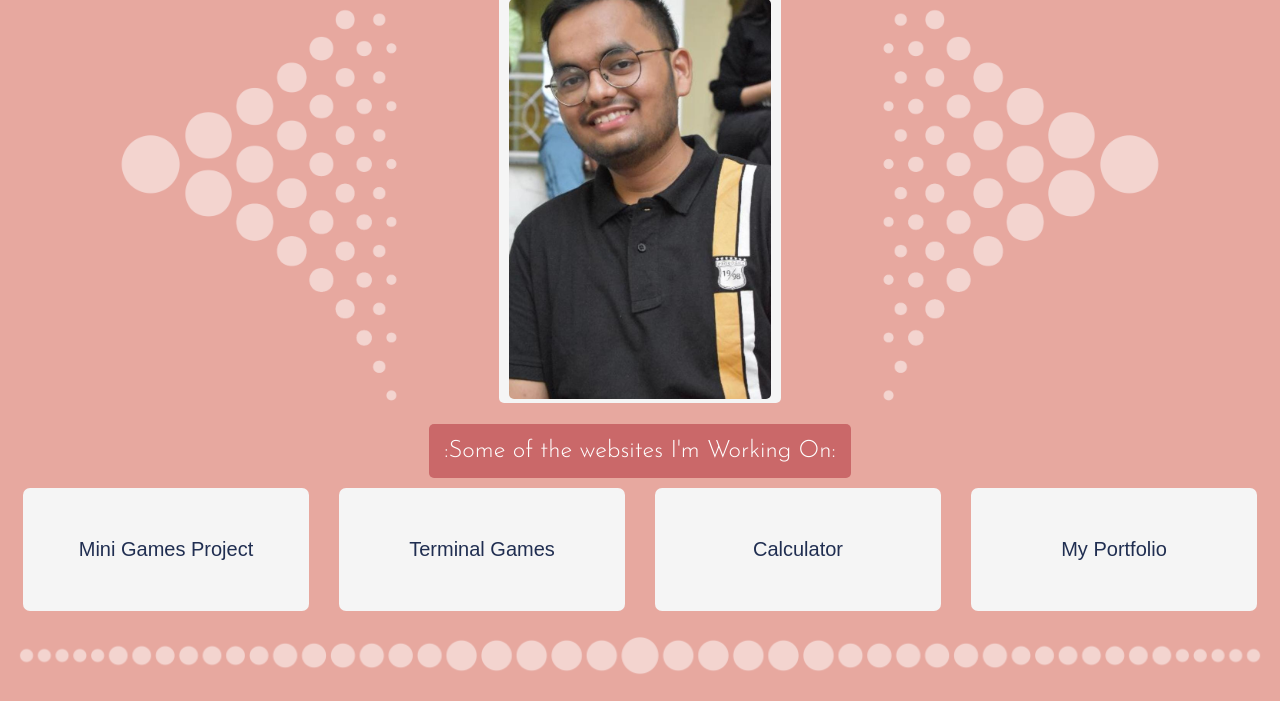
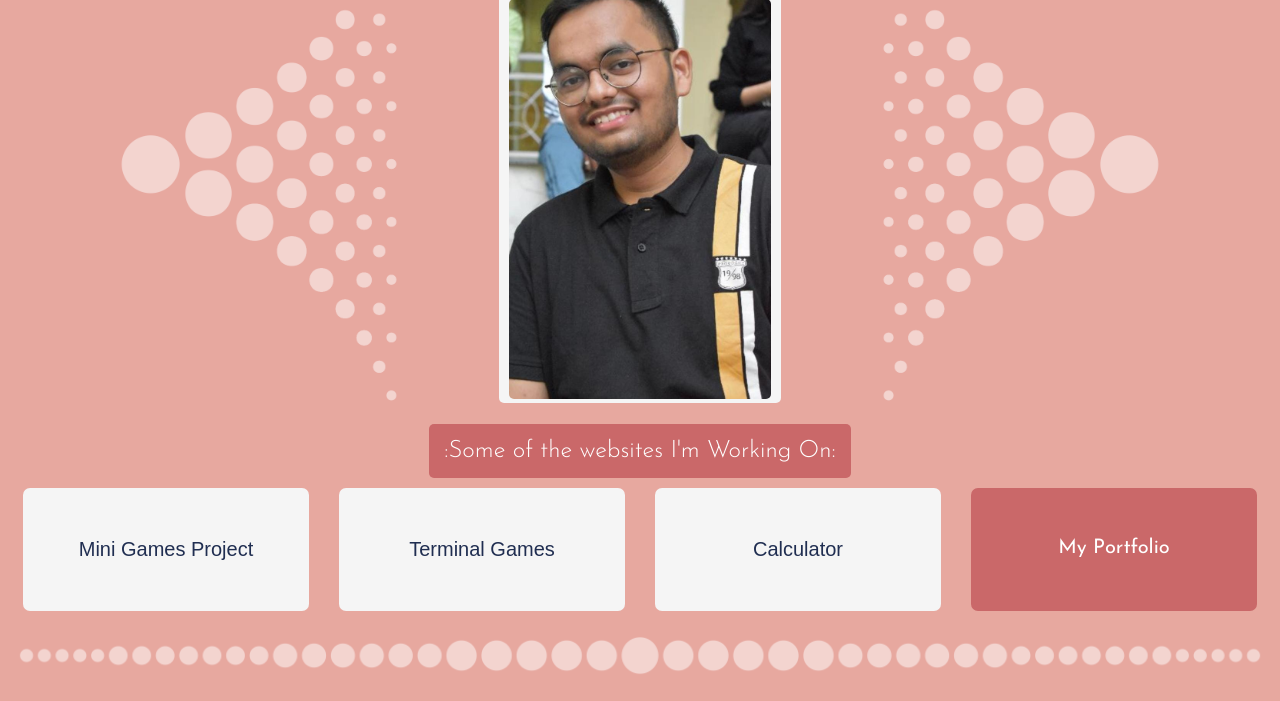
Before and after one commit to phANTom2303/anish-goenka-portfolio, a plain HTML site: page index.html in a window 1280 px wide. In both pictures the pointer is over the link "My Portfolio". Shown: the part 84-785 px from the top of the page. Drawn offline with Linux system fonts and the light colour scheme; a web font is replaced by a local one.

Commit message:
added hover effect to portfolio link

```diff
--- a/index.html
+++ b/index.html
@@ -24,7 +24,7 @@
                 <a href="https://github.com/phANTom2303/kiit-gfg-online-games">Mini Games Project</a>
                 <a href="https://phantom2303.github.io/terminal-games/" id="terminal-games">Terminal Games</a>
                 <a href="https://phantom2303.github.io/calculator/" id="calculator">Calculator</a>
-                <a href="https://phantom2303.github.io/anish-goenka-portfolio/">My Portfolio</a>
+                <a href="https://phantom2303.github.io/anish-goenka-portfolio/" id="portfolio">My Portfolio</a>
             </div>
         </div>
         <img src="./Circles Line for Separating Sections.png" style="opacity: 50%; width: 100%;">
--- a/styles.css
+++ b/styles.css
@@ -116,6 +116,16 @@ body {
     color: black;
 }
 
+#portfolio:hover {
+    background-color: #CA6869;
+    color: white;
+    font-family: "Josefin Sans",
+        sans-serif;
+    font-optical-sizing: auto;
+    font-weight: 400;
+    font-style: normal;
+}
+
 @media (max-width: 800px) {
     .links {
         flex-direction: column;
```
